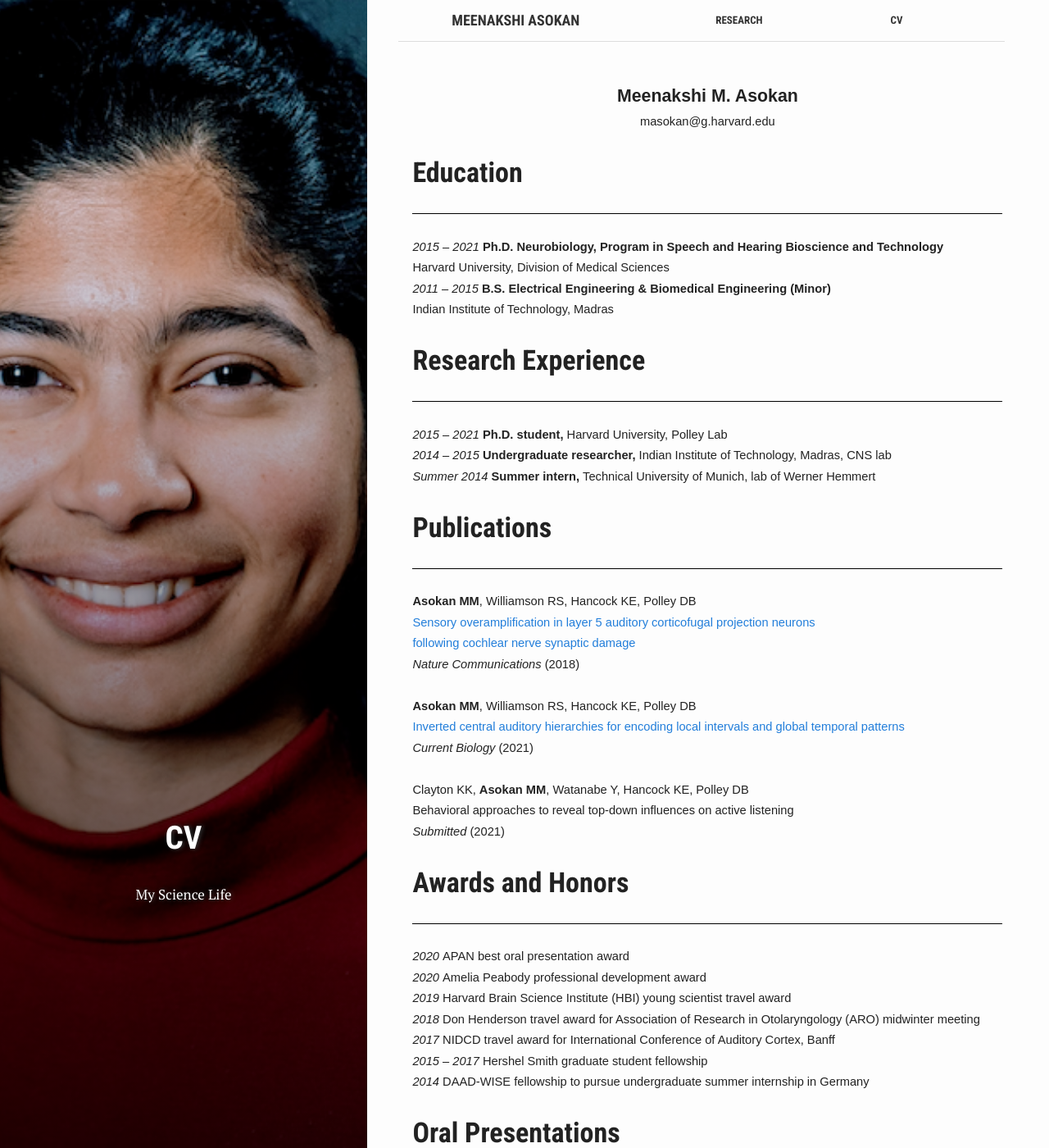
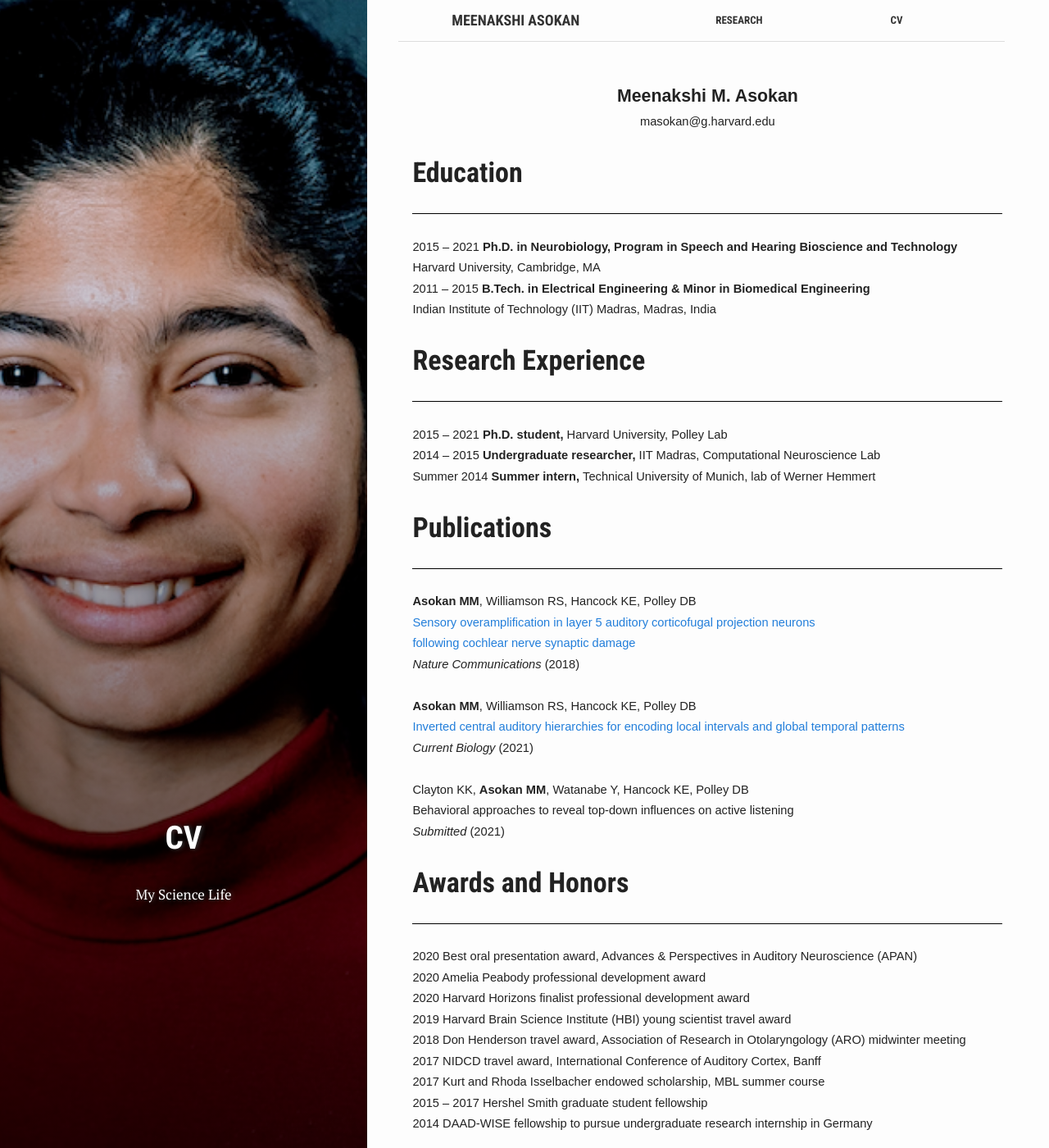
Before and after one commit to Meenakshi-Asokan/Meenakshi-Asokan.github.io, a Jekyll site: the page built from pages/2_cv.html, in a window 1280 px wide and 1400 px high. Shown: the whole window at 82% size. Built offline with Jekyll 4.4.1, drawn with Linux system fonts in a browser that asks for light colours; nearby versions of some CDN libraries; some web fonts are replaced; library files that are not in the unit come from our copies; some of the changed text lies outside the part shown.

Commit message:
Update 2_cv.html

```diff
--- a/pages/2_cv.html
+++ b/pages/2_cv.html
@@ -37,26 +37,26 @@
 style='font-size:11.0pt;font-family:"Century Gothic",sans-serif'>&nbsp;</span></p>
 
 <p class=MsoNormal style='margin-top:0in;margin-right:-.5in;margin-bottom:0in;
-margin-left:1.75in;margin-bottom:.0001pt;text-indent:-1.75in'><i><span
-style='font-size:11.0pt;font-family:"Century Gothic",sans-serif'>2015 – 2021 </span></i><b><span
-style='font-size:11.0pt;font-family:"Century Gothic",sans-serif'>Ph.D. Neurobiology,
+margin-left:1.75in;margin-bottom:.0001pt;text-indent:-1.75in'><span
+style='font-size:11.0pt;font-family:"Century Gothic",sans-serif'>2015 – 2021 </span><b><span
+style='font-size:11.0pt;font-family:"Century Gothic",sans-serif'>Ph.D. in Neurobiology,
   Program in Speech and Hearing Bioscience and Technology</b></span></p>
 
 <p class=MsoNormal style='margin-top:0in;margin-right:-.5in;margin-bottom:0in;
 margin-left:99.0pt;margin-bottom:.0001pt;text-indent:-99.0pt'><span
 style='font-size:11.0pt;font-family:"Century Gothic",sans-serif'>
-  Harvard University, Division of Medical Sciences</span></p>
+  Harvard University, Cambridge, MA</span></p>
 
 <p class=MsoNormal style='margin-top:0in;margin-right:-.5in;margin-bottom:0in;
-margin-left:1.75in;margin-bottom:.0001pt;text-indent:-1.75in'><i><span
-style='font-size:11.0pt;font-family:"Century Gothic",sans-serif'>2011 – 2015 </span></i><b><span
-style='font-size:11.0pt;font-family:"Century Gothic",sans-serif'>B.S.
-Electrical Engineering &amp; Biomedical Engineering (Minor)</b></span></p>
+margin-left:1.75in;margin-bottom:.0001pt;text-indent:-1.75in'><span
+style='font-size:11.0pt;font-family:"Century Gothic",sans-serif'>2011 – 2015 </span><b><span
+style='font-size:11.0pt;font-family:"Century Gothic",sans-serif'>B.Tech. in
+Electrical Engineering &amp; Minor in Biomedical Engineering</b></span></p>
 
 <p class=MsoNormal style='margin-top:0in;margin-right:-.5in;margin-bottom:0in;
 margin-left:99.0pt;margin-bottom:.0001pt;text-indent:-99.0pt'><span
 style='font-size:11.0pt;font-family:"Century Gothic",sans-serif'>
-  Indian Institute of Technology, Madras</span></p>
+  Indian Institute of Technology (IIT) Madras, Madras, India</span></p>
 
 <p class=MsoNormal style='margin-top:0in;margin-right:-.5in;margin-bottom:0in;
 margin-left:1.75in;margin-bottom:.0001pt;text-indent:-1.75in'><i><span
@@ -75,20 +75,20 @@
 
 
 <p class=MsoNormal style='margin-top:0in;margin-right:-.5in;margin-bottom:0in;
-margin-left:1.75in;margin-bottom:.0001pt;text-indent:-1.75in'><i><span
-style='font-size:11.0pt;font-family:"Century Gothic",sans-serif'>2015 – 2021 </span></i><b><span
+margin-left:1.75in;margin-bottom:.0001pt;text-indent:-1.75in'><span
+style='font-size:11.0pt;font-family:"Century Gothic",sans-serif'>2015 – 2021 </span><b><span
 style='font-size:11.0pt;font-family:"Century Gothic",sans-serif'>Ph.D. student,
 </span></b><span style='font-size:11.0pt;font-family:"Century Gothic",sans-serif'>Harvard University, Polley Lab</span></p>
 
 <p class=MsoNormal style='margin-top:0in;margin-right:-.5in;margin-bottom:0in;
-margin-left:1.75in;margin-bottom:.0001pt;text-indent:-1.75in'><i><span
-style='font-size:11.0pt;font-family:"Century Gothic",sans-serif'>2014 – 2015 </span></i><b><span
+margin-left:1.75in;margin-bottom:.0001pt;text-indent:-1.75in'><span
+style='font-size:11.0pt;font-family:"Century Gothic",sans-serif'>2014 – 2015 </span><b><span
 style='font-size:11.0pt;font-family:"Century Gothic",sans-serif'>Undergraduate researcher,
-</span></b><span style='font-size:11.0pt;font-family:"Century Gothic",sans-serif'>Indian Institute of Technology, Madras, CNS lab</span></p>
+</span></b><span style='font-size:11.0pt;font-family:"Century Gothic",sans-serif'>IIT Madras, Computational Neuroscience Lab</span></p>
 
 <p class=MsoNormal style='margin-top:0in;margin-right:-.5in;margin-bottom:0in;
-margin-left:1.75in;margin-bottom:.0001pt;text-indent:-1.75in'><i><span
-style='font-size:11.0pt;font-family:"Century Gothic",sans-serif'>Summer 2014                   </span></i><b><span
+margin-left:1.75in;margin-bottom:.0001pt;text-indent:-1.75in'><span
+style='font-size:11.0pt;font-family:"Century Gothic",sans-serif'>Summer 2014                   </span><b><span
 style='font-size:11.0pt;font-family:"Century Gothic",sans-serif'>Summer intern,
 </span></b><span style='font-size:11.0pt;font-family:"Century Gothic",sans-serif'>Technical University of Munich, lab of Werner Hemmert</span></p>
 
@@ -180,41 +180,51 @@
 style='font-size:11.0pt;font-family:"Century Gothic",sans-serif'>&nbsp;</span></b></p>
 
 <p class=MsoNormal style='margin-top:0in;margin-right:-.5in;margin-bottom:0in;
-margin-left:1.75in;margin-bottom:.0001pt;text-indent:-1.75in'><i><span
-style='font-size:11.0pt;font-family:"Century Gothic",sans-serif'>2020             </span></i><span
-style='font-size:11.0pt;font-family:"Century Gothic",sans-serif'>APAN best oral presentation award</span></p>
+margin-left:1.75in;margin-bottom:.0001pt;text-indent:-1.75in'><span
+style='font-size:11.0pt;font-family:"Century Gothic",sans-serif'>2020             </span><span
+style='font-size:11.0pt;font-family:"Century Gothic",sans-serif'>Best oral presentation award, Advances & Perspectives in Auditory Neuroscience (APAN)</span></p>
 
 <p class=MsoNormal style='margin-top:0in;margin-right:-.5in;margin-bottom:0in;
-margin-left:1.75in;margin-bottom:.0001pt;text-indent:-1.75in'><i><span
-style='font-size:11.0pt;font-family:"Century Gothic",sans-serif'>2020             </span></i><span
+margin-left:1.75in;margin-bottom:.0001pt;text-indent:-1.75in'><span
+style='font-size:11.0pt;font-family:"Century Gothic",sans-serif'>2020             </span><span
 style='font-size:11.0pt;font-family:"Century Gothic",sans-serif'>Amelia Peabody professional development award</span></p>
 
 <p class=MsoNormal style='margin-top:0in;margin-right:-.5in;margin-bottom:0in;
-margin-left:1.75in;margin-bottom:.0001pt;text-indent:-1.75in'><i><span
-style='font-size:11.0pt;font-family:"Century Gothic",sans-serif'>2019             </span></i><span
+margin-left:1.75in;margin-bottom:.0001pt;text-indent:-1.75in'><span
+style='font-size:11.0pt;font-family:"Century Gothic",sans-serif'>2020             </span><span
+style='font-size:11.0pt;font-family:"Century Gothic",sans-serif'>Harvard Horizons finalist professional development award</span></p>
+
+<p class=MsoNormal style='margin-top:0in;margin-right:-.5in;margin-bottom:0in;
+margin-left:1.75in;margin-bottom:.0001pt;text-indent:-1.75in'><span
+style='font-size:11.0pt;font-family:"Century Gothic",sans-serif'>2019             </span><span
 style='font-size:11.0pt;font-family:"Century Gothic",sans-serif'>Harvard Brain Science Institute (HBI) young scientist travel award</span></p>
 
 <p class=MsoNormal style='margin-top:0in;margin-right:-.5in;margin-bottom:0in;
-margin-left:1.75in;margin-bottom:.0001pt;text-indent:-1.75in'><i><span
-style='font-size:11.0pt;font-family:"Century Gothic",sans-serif'>2018             </span></i><span
-style='font-size:11.0pt;font-family:"Century Gothic",sans-serif'>Don Henderson travel award for
+margin-left:1.75in;margin-bottom:.0001pt;text-indent:-1.75in'><span
+style='font-size:11.0pt;font-family:"Century Gothic",sans-serif'>2018             </span><span
+style='font-size:11.0pt;font-family:"Century Gothic",sans-serif'>Don Henderson travel award,
   Association of Research in Otolaryngology (ARO) midwinter meeting</span></p>
 
 <p class=MsoNormal style='margin-top:0in;margin-right:-.5in;margin-bottom:0in;
-margin-left:1.75in;margin-bottom:.0001pt;text-indent:-1.75in'><i><span
-style='font-size:11.0pt;font-family:"Century Gothic",sans-serif'>2017             </span></i><span
-style='font-size:11.0pt;font-family:"Century Gothic",sans-serif'>NIDCD travel award for International Conference of Auditory Cortex, Banff</span></p>
+margin-left:1.75in;margin-bottom:.0001pt;text-indent:-1.75in'><span
+style='font-size:11.0pt;font-family:"Century Gothic",sans-serif'>2017             </span><span
+style='font-size:11.0pt;font-family:"Century Gothic",sans-serif'>NIDCD travel award, International Conference of Auditory Cortex, Banff</span></p>
 
 <p class=MsoNormal style='margin-top:0in;margin-right:-.5in;margin-bottom:0in;
-margin-left:1.75in;margin-bottom:.0001pt;text-indent:-1.75in'><i><span
-style='font-size:11.0pt;font-family:"Century Gothic",sans-serif'>2015 – 2017 </span></i><span
+margin-left:1.75in;margin-bottom:.0001pt;text-indent:-1.75in'><span
+style='font-size:11.0pt;font-family:"Century Gothic",sans-serif'>2017             </span><span
+style='font-size:11.0pt;font-family:"Century Gothic",sans-serif'>Kurt and Rhoda Isselbacher endowed scholarship, MBL summer course</span></p>
+
+<p class=MsoNormal style='margin-top:0in;margin-right:-.5in;margin-bottom:0in;
+margin-left:1.75in;margin-bottom:.0001pt;text-indent:-1.75in'><span
+style='font-size:11.0pt;font-family:"Century Gothic",sans-serif'>2015 – 2017 </span><span
 style='font-size:11.0pt;font-family:"Century Gothic",sans-serif'>Hershel Smith graduate student fellowship</span></p>
 
 <p class=MsoNormal style='margin-top:0in;margin-right:-.5in;margin-bottom:0in;
-margin-left:1.75in;margin-bottom:.0001pt;text-indent:-1.75in'><i><span
-style='font-size:11.0pt;font-family:"Century Gothic",sans-serif'>2014             </span></i><span
+margin-left:1.75in;margin-bottom:.0001pt;text-indent:-1.75in'><span
+style='font-size:11.0pt;font-family:"Century Gothic",sans-serif'>2014             </span><span
 style='font-size:11.0pt;font-family:"Century Gothic",sans-serif'>DAAD-WISE fellowship
-  to pursue undergraduate summer internship in Germany</span></p>
+  to pursue undergraduate research internship in Germany</span></p>
 
 <p class=MsoNormal style='margin-top:0in;margin-right:-.5in;margin-bottom:0in;
 margin-left:1.75in;margin-bottom:.0001pt;text-indent:-1.75in'><span
@@ -288,7 +298,7 @@
 <div style='border:none;border-bottom:solid windowtext 1.0pt;padding:0in 0in 1.0pt 0in;
 margin-left:0in;margin-right:-.5in'>
 
-<h1 style='margin-left:1.75in;text-indent:-1.75in;border:none;padding:0in'>Short Courses and Workshops</h1>
+<h1 style='margin-left:1.75in;text-indent:-1.75in;border:none;padding:0in'>Advanced Courses and Workshops</h1>
 
 </div>
 
@@ -313,13 +323,23 @@
 
 <p class=MsoNormal style='margin-top:0in;margin-right:-.5in;margin-bottom:0in;
 margin-left:1.75in;margin-bottom:.0001pt;text-indent:-1.75in'><span
+style='font-size:11.0pt;font-family:"Century Gothic",sans-serif'>2015
+  Mechanobiology of the Brain summer school, Carnegie Mellon University, Pittsburgh</span></p>
+
+<p class=MsoNormal style='margin-top:0in;margin-right:-.5in;margin-bottom:0in;
+margin-left:1.75in;margin-bottom:.0001pt;text-indent:-1.75in'><span
+style='font-size:11.0pt;font-family:"Century Gothic",sans-serif'>2014
+  Neurobiology of Disorders winter workshop, IIT Kanpur, India</span></p>
+
+<p class=MsoNormal style='margin-top:0in;margin-right:-.5in;margin-bottom:0in;
+margin-left:1.75in;margin-bottom:.0001pt;text-indent:-1.75in'><span
 style='font-size:11.0pt;font-family:"Century Gothic",sans-serif'>&nbsp;</span></p>
 
 <div style='border:none;border-bottom:solid windowtext 1.0pt;padding:0in 0in 1.0pt 0in;
 margin-left:0in;margin-right:-.5in'>
 
 <h1 style='margin-left:1.75in;text-indent:-1.75in;border:none;padding:0in'>Teaching
-and Mentoring Experience</h1>
+  Experience and Professional Service</h1>
 
 </div>
 
@@ -337,8 +357,8 @@
 style='font-size:11.0pt;font-family:"Century Gothic",sans-serif'>&nbsp;</span></p>
 
 <p class=MsoNormal style='margin-top:0in;margin-right:-.5in;margin-bottom:0in;
-margin-left:1.75in;margin-bottom:.0001pt;text-indent:-1.75in'><i><span
-style='font-size:11.0pt;font-family:"Century Gothic",sans-serif'>2017 – 2021 </span></i><b><span
+margin-left:1.75in;margin-bottom:.0001pt;text-indent:-1.75in'><span
+style='font-size:11.0pt;font-family:"Century Gothic",sans-serif'>2017 – 2021 </span><b><span
 style='font-size:11.0pt;font-family:"Century Gothic",sans-serif'>
   Matlab bootcamp instructor, SHBT program, Harvard University</b></span></p>
 
@@ -348,15 +368,37 @@
   Taught an annual MATLAB bootcamp session for the incoming graduate students</span></p>
 
 <p class=MsoNormal style='margin-top:0in;margin-right:-.5in;margin-bottom:0in;
-margin-left:1.75in;margin-bottom:.0001pt;text-indent:-1.75in'><i><span
-style='font-size:11.0pt;font-family:"Century Gothic",sans-serif'>2018 </span></i><b><span
+margin-left:1.75in;margin-bottom:.0001pt;text-indent:-1.75in'><span
+style='font-size:11.0pt;font-family:"Century Gothic",sans-serif'>2019 </span><b><span
+style='font-size:11.0pt;font-family:"Century Gothic",sans-serif'>
+  Neuroscience guest lecturer, Emmanuel College, Boston</b></span></p>
+
+<p class=MsoNormal style='margin-top:0in;margin-right:-.5in;margin-bottom:0in;
+margin-left:99.0pt;margin-bottom:.0001pt;text-indent:-99.0pt'><span
+style='font-size:11.0pt;font-family:"Century Gothic",sans-serif'>
+  Taught a class on auditory neuroscience for undergraduate neurobiology course</span></p>
+
+<p class=MsoNormal style='margin-top:0in;margin-right:-.5in;margin-bottom:0in;
+margin-left:1.75in;margin-bottom:.0001pt;text-indent:-1.75in'><span
+style='font-size:11.0pt;font-family:"Century Gothic",sans-serif'>2018 </span><b><span
 style='font-size:11.0pt;font-family:"Century Gothic",sans-serif'>
   Neuroscience strand faculty, Governor's Institute of Vermont</b></span></p>
 
 <p class=MsoNormal style='margin-top:0in;margin-right:-.5in;margin-bottom:0in;
 margin-left:99.0pt;margin-bottom:.0001pt;text-indent:-99.0pt'><span
 style='font-size:11.0pt;font-family:"Century Gothic",sans-serif'>
-  Taught a 10 hrs Neuroscience course for high school students from Vermont</span></p>
+  Taught a 10 hrs neuroscience course for high school students from Vermont</span></p>
+
+ <p class=MsoNormal style='margin-top:0in;margin-right:-.5in;margin-bottom:0in;
+margin-left:1.75in;margin-bottom:.0001pt;text-indent:-1.75in'><span
+style='font-size:11.0pt;font-family:"Century Gothic",sans-serif'>2016 – 2018 </span><b><span
+style='font-size:11.0pt;font-family:"Century Gothic",sans-serif'>
+  Mentor, Women in STEM mentorship program, Harvard University </b></span></p>
+
+<p class=MsoNormal style='margin-top:0in;margin-right:-.5in;margin-bottom:0in;
+margin-left:99.0pt;margin-bottom:.0001pt;text-indent:-99.0pt'><span
+style='font-size:11.0pt;font-family:"Century Gothic",sans-serif'>
+  Mentored undergraduate women in Harvard College on graduate school and opportunities in STEM</span></p>
 
 </div>
 
```
